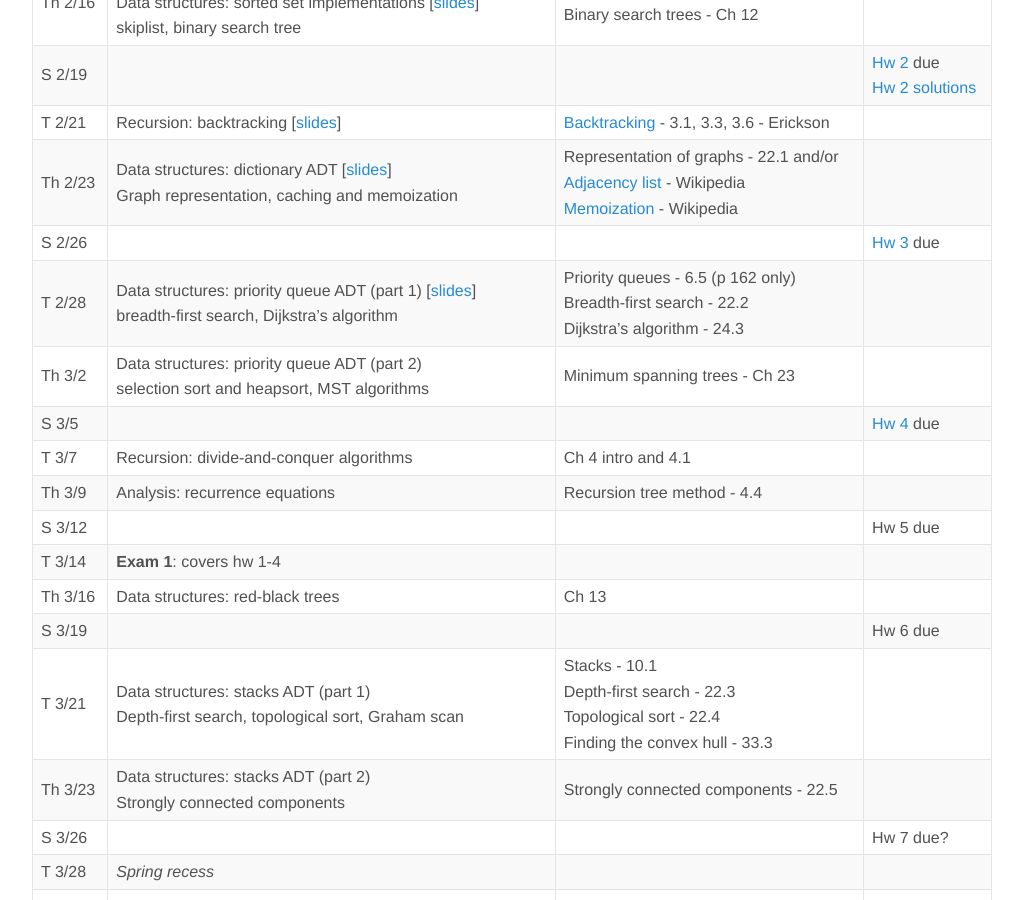
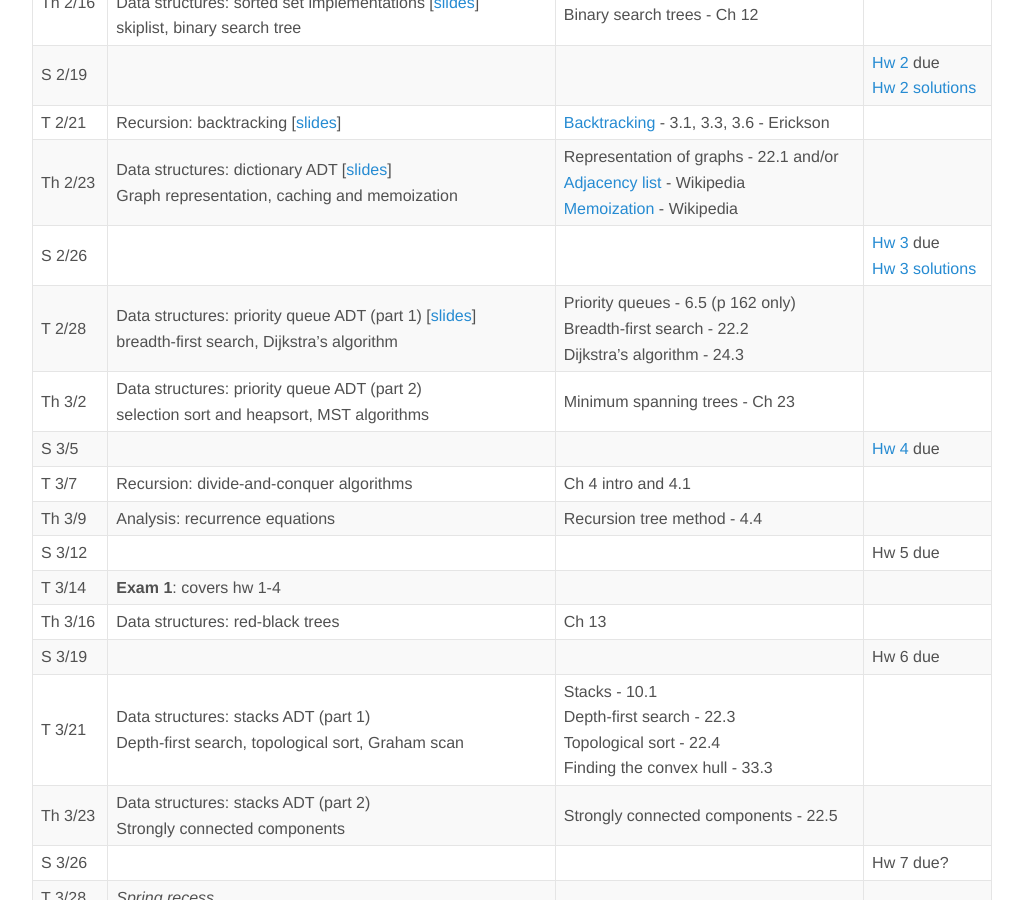
Before and after one commit to jnylam/jnylam.github.io, a Jekyll site: the page built from _courses/146-s17/index.md, in a window 1280 px wide and 900 px high, scrolled down 756 px. Shown: the whole window, without its empty margins (128-1151 px from the left). Built offline with Jekyll 4.4.1, drawn with Linux system fonts in a browser that asks for light colours.

Commit message:
Add hw3 solutions

```diff
--- a/_courses/146-s17/index.md
+++ b/_courses/146-s17/index.md
@@ -22,7 +22,7 @@
 S 2/19 | | | [Hw 2](homework02.html) due<br>[Hw 2 solutions](hw02.pdf)
 T 2/21 | Recursion: backtracking [[slides](backtracking.pdf)] | [Backtracking](//jeffe.cs.illinois.edu/teaching/algorithms/notes/03-backtracking.pdf) - 3.1, 3.3, 3.6 - Erickson
 Th 2/23 | Data structures: dictionary ADT [[slides](dictionary.pdf)]<br>Graph representation, caching and memoization | Representation of graphs - 22.1 and/or<br>[Adjacency list](//en.wikipedia.org/wiki/Adjacency_list) - Wikipedia<br>[Memoization](//en.wikipedia.org/wiki/Memoization) - Wikipedia
-S 2/26 | | | [Hw 3](homework03.html) due
+S 2/26 | | | [Hw 3](homework03.html) due<br>[Hw 3 solutions](hw03.pdf)
 T 2/28 | Data structures: priority queue ADT (part 1) [[slides](priority1.pdf)]<br>breadth-first search, Dijkstra's algorithm | Priority queues - 6.5 (p 162 only)<br>Breadth-first search - 22.2<br>Dijkstra's algorithm - 24.3
 Th 3/2 | Data structures: priority queue ADT (part 2)<br>selection sort and heapsort, MST algorithms | Minimum spanning trees - Ch 23
 S 3/5 | | | [Hw 4](homework04.html) due
```
Also changed, not shown: 1 other file.
